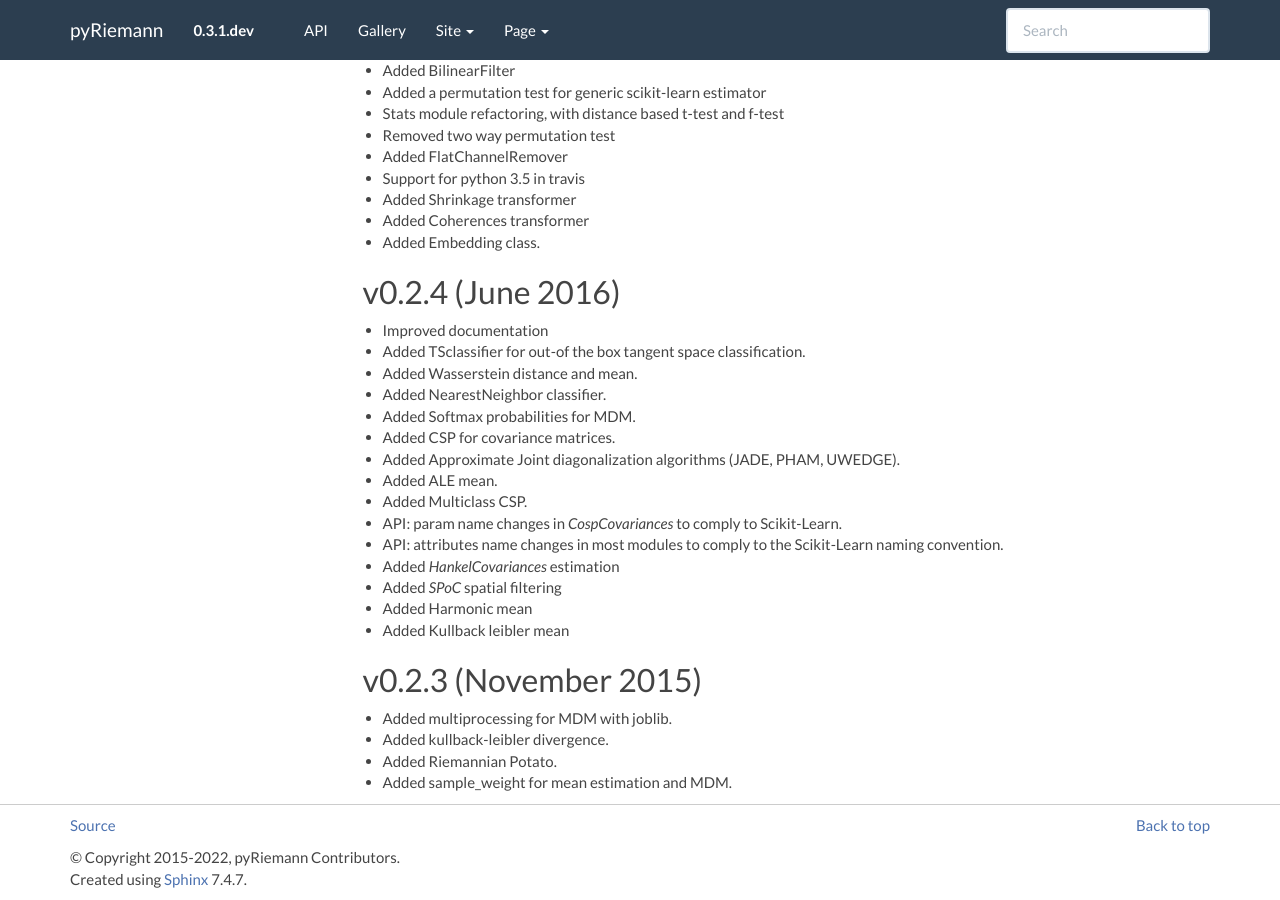
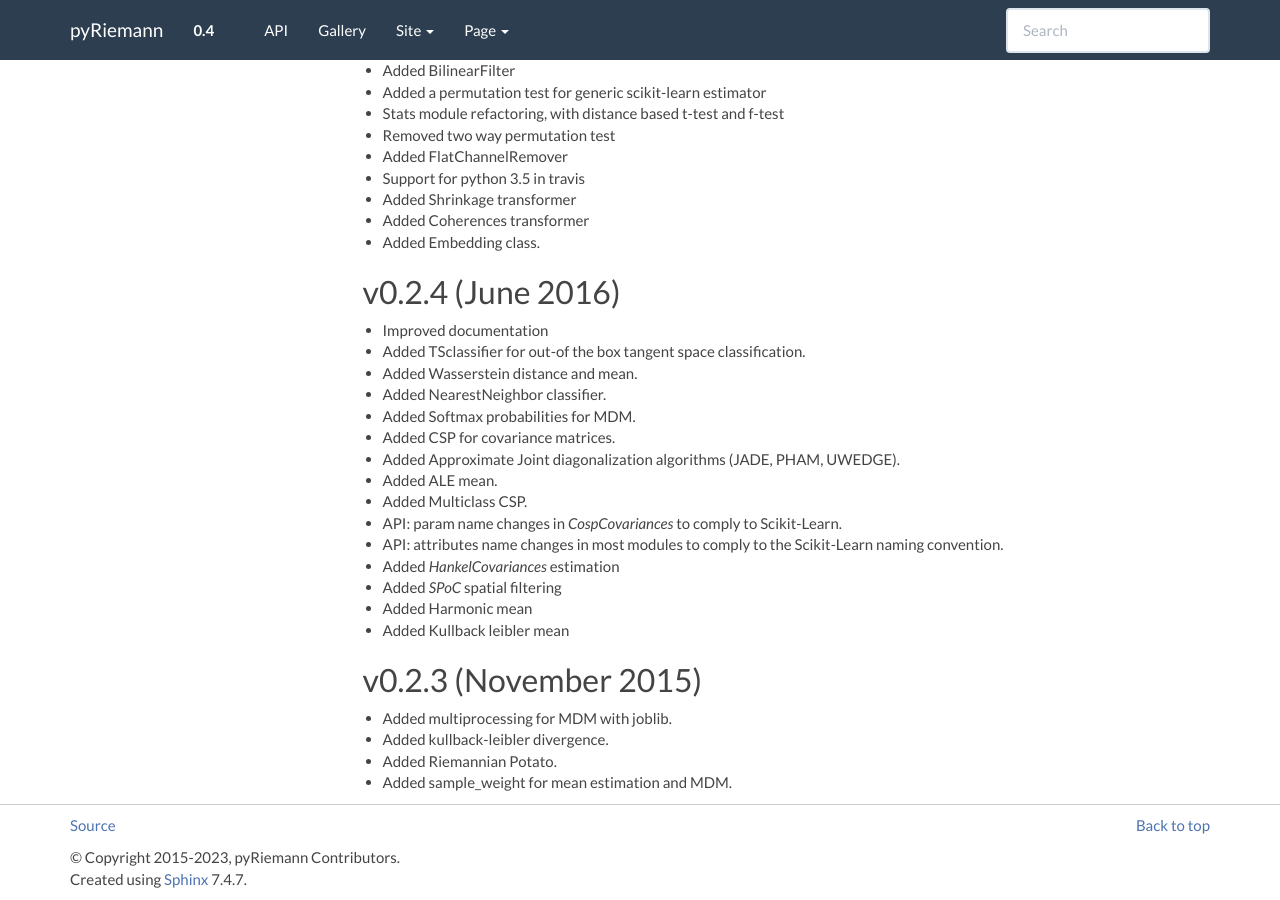
Before and after one commit to pyRiemann/pyRiemann, a Sphinx documentation site: the page built from doc/whatsnew.rst, in a window 1280 px wide and 900 px high, scrolled down 2315 px. Built offline with Sphinx 7.4.7, drawn with Linux system fonts in a browser that asks for light colours; pages that are not in the unit, such as notebooks, are missing from menus; some of the changed text lies outside the part shown.

Commit message:
bump verstion to 0.4

```diff
--- a/doc/conf.py
+++ b/doc/conf.py
@@ -97,7 +97,7 @@ master_doc = 'index'
 
 # General information about the project.
 project = u'pyRiemann'
-copyright = u'2015-2022, pyRiemann Contributors'
+copyright = u'2015-2023, pyRiemann Contributors'
 author = u'Alexandre Barachant'
 
 # The version info for the project you're documenting, acts as replacement for
--- a/doc/whatsnew.rst
+++ b/doc/whatsnew.rst
@@ -7,8 +7,8 @@ What's new in the package
 
 A catalog of new features, improvements, and bug-fixes in each release.
 
-v0.3.1.dev
-----------
+v0.4 (Feb 2023)
+---------------
 
 - Add exponential and logarithmic maps for three main metrics: 'euclid', 'logeuclid' and 'riemann'.
   :func:`pyriemann.utils.tangentspace.tangent_space` is splitted in two steps: (i) ``log_map_*()`` projecting SPD matrices into tangent space depending on the metric; and (ii) :func:`pyriemann.utils.tangentspace.upper` taking the upper triangular part of matrices.
--- a/pyriemann/_version.py
+++ b/pyriemann/_version.py
@@ -1 +1 @@
-__version__ = '0.3.1.dev'
+__version__ = '0.4'
```
Also changed, not shown: 1 other file.
